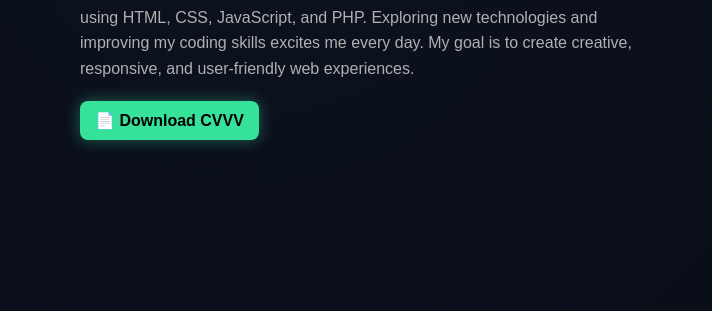
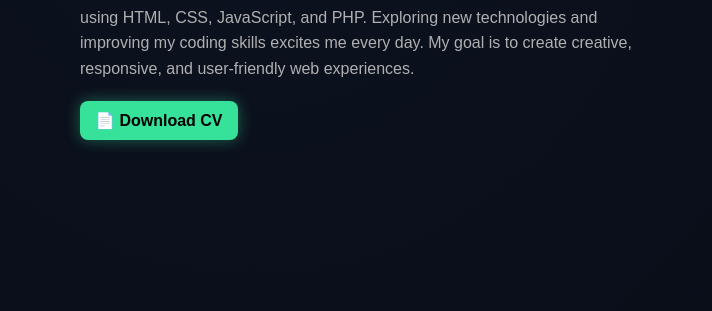
Before and after one commit to HassanAliKhan92/Portfolio, a plain HTML site: page index.html in a window 1280 px wide. Shown: the part 452-763 px from the top of the page, 0-712 px from the left. Drawn offline with nearby package versions, Linux system fonts and the light colour scheme; a script that the page names is missing.

Commit message:
Update index.html

```diff
--- a/index.html
+++ b/index.html
@@ -55,7 +55,7 @@ My goal is to create creative, responsive, and user-friendly web experiences.
       </p>
 
 <div class="cv-box" >
-  <a href="Hassan_CV.pdf" download class="cv-btn">📄 Download CVVV</a>
+  <a href="Hassan_CV.pdf" download class="cv-btn">📄 Download CV</a>
 </div>
 
     </div>
```
